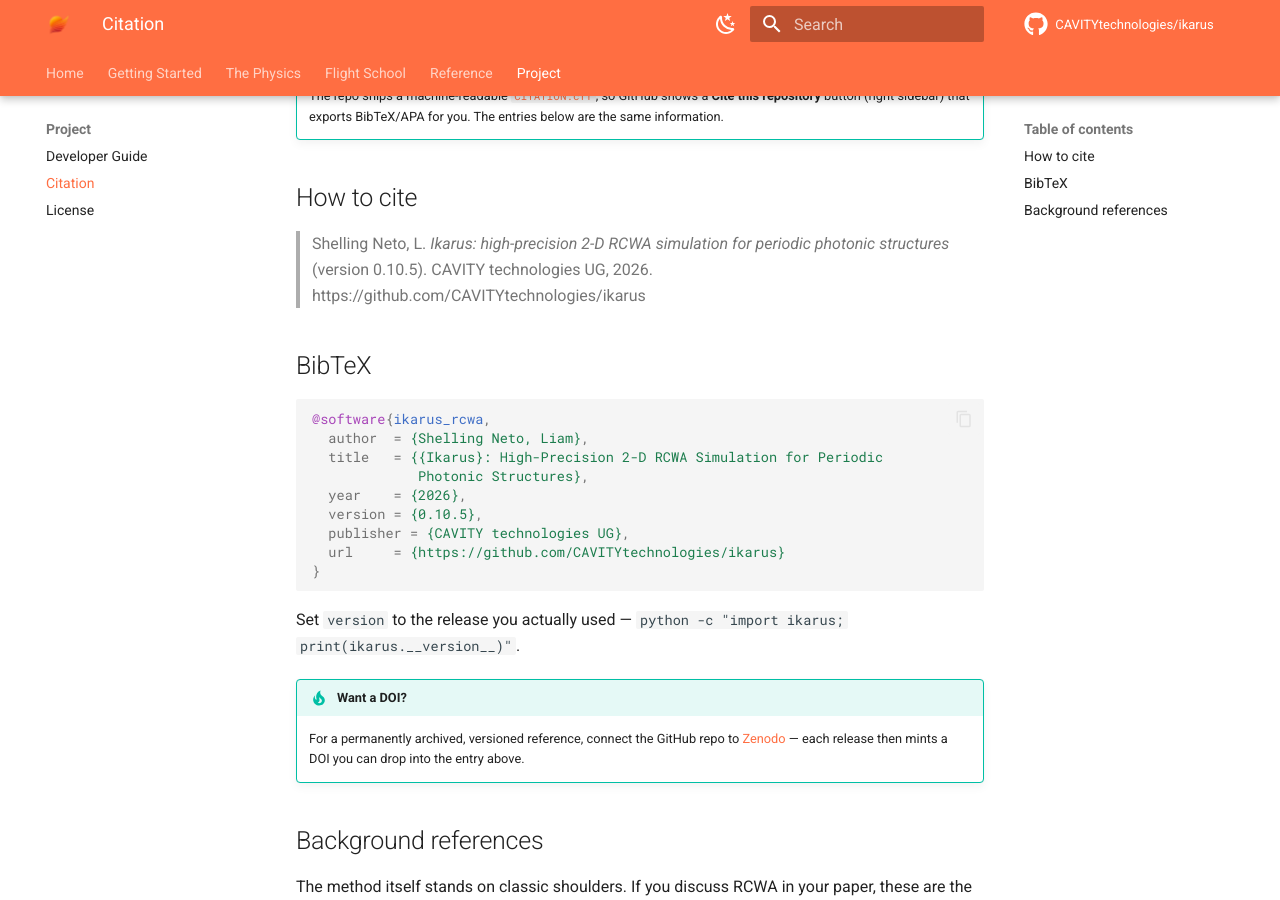
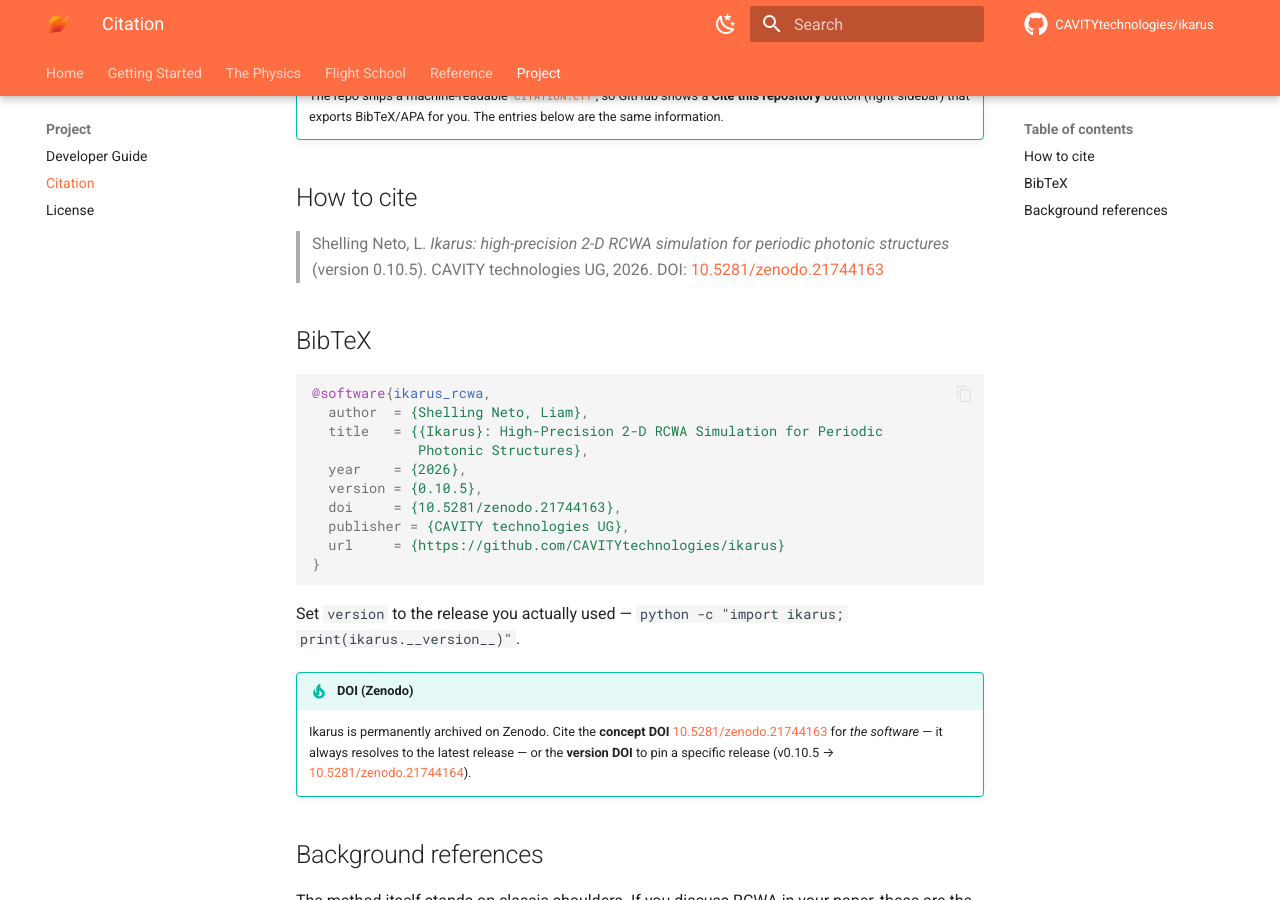
Before and after one commit to CAVITYtechnologies/ikarus, an MkDocs documentation site: the page built from docs/citation.md, in a window 1280 px wide and 900 px high, scrolled down 309 px. Built offline with MkDocs 1.6.1 and Material for MkDocs 9.7.7, drawn with Linux system fonts in a browser that asks for light colours; comment, search, counter and statistics services are not loaded.

Commit message:
docs: wire in the Zenodo DOI (concept 10.5281/zenodo.21744163)
Ikarus is now archived on Zenodo with a DOI:
- CITATION.cff: doi = concept DOI + identifiers listing concept (all-versions) and
  version (v0.10.5 = ...164) DOIs.
- citation.md: DOI in the prose citation + BibTeX; the 'Want a DOI?' tip becomes a
  concept-vs-version DOI note.
- README: Zenodo DOI badge (concept DOI).

Concept DOI 10.5281/zenodo.21744163 (resolves to latest); version DOI
10.5281/zenodo.21744164 (v0.10.5). Completes D2's repo side.

```diff
--- a/docs/citation.md
+++ b/docs/citation.md
@@ -12,7 +12,7 @@ open-source scientific software earns its keep.
 
 > Shelling Neto, L. *Ikarus: high-precision 2-D RCWA simulation for periodic
 > photonic structures* (version 0.10.5). CAVITY technologies UG, 2026.
-> https://github.com/CAVITYtechnologies/ikarus
+> DOI: [10.5281/zenodo.21744163](https://doi.org/10.5281/zenodo.21744163)
 
 ## BibTeX
 
@@ -23,6 +23,7 @@ open-source scientific software earns its keep.
              Photonic Structures},
   year    = {2026},
   version = {0.10.5},
+  doi     = {10.5281/zenodo.21744163},
   publisher = {CAVITY technologies UG},
   url     = {https://github.com/CAVITYtechnologies/ikarus}
 }
@@ -31,10 +32,12 @@ open-source scientific software earns its keep.
 Set `version` to the release you actually used —
 `python -c "import ikarus; print(ikarus.__version__)"`.
 
-!!! tip "Want a DOI?"
-    For a permanently archived, versioned reference, connect the GitHub repo to
-    [Zenodo](https://zenodo.org/) — each release then mints a DOI you can drop
-    into the entry above.
+!!! tip "DOI (Zenodo)"
+    Ikarus is permanently archived on Zenodo. Cite the **concept DOI**
+    [10.5281/zenodo.21744163](https://doi.org/10.5281/zenodo.21744163) for *the
+    software* — it always resolves to the latest release — or the **version DOI** to
+    pin a specific release (v0.10.5 →
+    [10.5281/zenodo.21744164](https://doi.org/10.5281/zenodo.21744164)).
 
 ## Background references { #background-references }
 
```
Also changed, not shown: README.md (+1 -0 lines), 1 other file.
